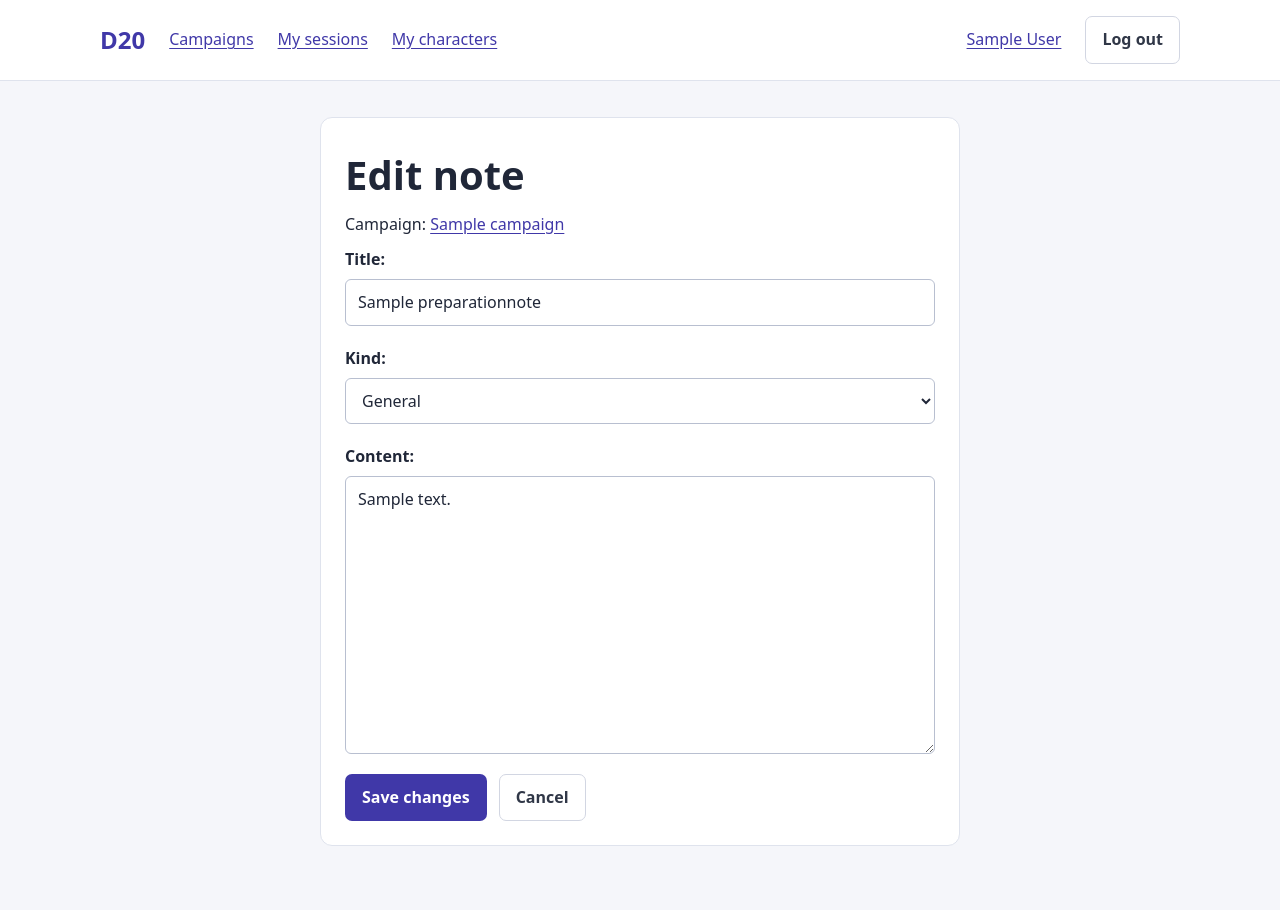
After one commit to kateryna-che/d20, a Django app: page /notes/1/update/ in a window 1280 px wide. The commit adds this page. Run offline with Django 5.2, Linux system fonts and the light colour scheme; a user stored in the database is signed in; tables that the repository leaves empty hold one stand-in row (values such as "Sample post").

Commit message:
feat: add preparation notes and preserve form return URLs

```diff
--- a/d20/forms.py
+++ b/d20/forms.py
@@ -1,7 +1,7 @@
 from django import forms
 from django.contrib.auth import get_user_model
 
-from d20.models import Campaign, GameSession, Character, CampaignMembership
+from d20.models import Campaign, GameSession, Character, CampaignMembership, PreparationNote
 
 
 class ProfileForm(forms.ModelForm):
@@ -80,3 +80,9 @@ class GameSessionForm(forms.ModelForm):
             "agenda": forms.Textarea(attrs={"rows": 6}),
             "summary": forms.Textarea(attrs={"rows": 6}),
         }
+
+
+class PreparationNoteForm(forms.ModelForm):
+    class Meta:
+        model = PreparationNote
+        fields = ("title", "kind", "content")
--- a/d20/urls.py
+++ b/d20/urls.py
@@ -17,6 +17,10 @@ from d20.views import (
     GameSessionDetailView,
     GameSessionListView,
     GameSessionUpdateView,
+    PreparationNoteCreateView,
+    PreparationNoteDeleteView,
+    PreparationNoteDetailView,
+    PreparationNoteUpdateView,
     ProfileUpdateView,
     UserDetailView,
 )
@@ -96,4 +100,24 @@ urlpatterns = [
         GameSessionDeleteView.as_view(),
         name="session-delete",
     ),
+    path(
+        "campaigns/<int:pk>/notes/create/",
+        PreparationNoteCreateView.as_view(),
+        name="note-create",
+    ),
+    path(
+        "notes/<int:pk>/",
+        PreparationNoteDetailView.as_view(),
+        name="note-detail",
+    ),
+    path(
+        "notes/<int:pk>/update/",
+        PreparationNoteUpdateView.as_view(),
+        name="note-update",
+    ),
+    path(
+        "notes/<int:pk>/delete/",
+        PreparationNoteDeleteView.as_view(),
+        name="note-delete",
+    ),
 ]
--- a/d20/views.py
+++ b/d20/views.py
@@ -9,8 +9,8 @@ from django.urls import reverse, reverse_lazy
 from django.utils.http import url_has_allowed_host_and_scheme
 from django.views import generic
 
-from d20.forms import CampaignForm, GameSessionForm, CharacterForm, ProfileForm, MembershipForm
-from d20.models import Campaign, GameSession, Character, CampaignMembership
+from d20.forms import CampaignForm, GameSessionForm, CharacterForm, ProfileForm, MembershipForm, PreparationNoteForm
+from d20.models import Campaign, GameSession, Character, CampaignMembership, PreparationNote
 
 
 class OwnerRequiredMixin(LoginRequiredMixin):
@@ -170,10 +170,11 @@ class CharacterDetailView(LoginRequiredMixin, generic.DetailView):
 
 
 class CharacterCreateView(
-    LoginRequiredMixin, SuccessMessageMixin, generic.CreateView
+    LoginRequiredMixin, ReturnUrlMixin, SuccessMessageMixin, generic.CreateView
 ):
     model = Character
     form_class = CharacterForm
+    success_url = reverse_lazy("d20:character-list")
     success_message = "The character was created."
 
     def form_valid(self, form):
@@ -182,12 +183,15 @@ class CharacterCreateView(
 
 
 class CharacterUpdateView(
-    OwnerRequiredMixin, SuccessMessageMixin, generic.UpdateView
+    OwnerRequiredMixin, ReturnUrlMixin, SuccessMessageMixin, generic.UpdateView
 ):
     model = Character
     form_class = CharacterForm
     owner_field = "owner"
     success_message = "The character sheet was saved."
+
+    def get_default_return_url(self):
+        return reverse("d20:character-detail", kwargs={"pk": self.object.pk})
 
 
 class CharacterDeleteView(
@@ -282,3 +286,57 @@ class GameSessionDeleteView(
     owner_field = "campaign__game_master"
     success_url = reverse_lazy("d20:session-list")
     success_message = "The session was deleted."
+
+
+
+class PreparationNoteDetailView(LoginRequiredMixin, generic.DetailView):
+    queryset = PreparationNote.objects.select_related("campaign", "author")
+
+
+class PreparationNoteCreateView(
+    LoginRequiredMixin, ReturnUrlMixin, SuccessMessageMixin, generic.CreateView
+):
+    """Any user adds a note to the campaign from the URL."""
+
+    model = PreparationNote
+    form_class = PreparationNoteForm
+    success_message = "The note was added."
+
+    def get_campaign(self):
+        return get_object_or_404(Campaign, pk=self.kwargs["pk"])
+
+    def get_context_data(self, **kwargs):
+        context = super().get_context_data(**kwargs)
+        context["campaign"] = self.get_campaign()
+        return context
+
+    def form_valid(self, form):
+        form.instance.campaign = self.get_campaign()
+        form.instance.author = self.request.user
+        return super().form_valid(form)
+
+    def get_default_return_url(self):
+        return reverse("d20:campaign-detail", kwargs={"pk": self.kwargs["pk"]})
+
+
+class PreparationNoteUpdateView(
+    OwnerRequiredMixin, ReturnUrlMixin, SuccessMessageMixin, generic.UpdateView
+):
+    model = PreparationNote
+    form_class = PreparationNoteForm
+    owner_field = "author"
+    success_message = "The note was saved."
+
+    def get_default_return_url(self):
+        return reverse("d20:note-detail", kwargs={"pk": self.object.pk})
+
+
+class PreparationNoteDeleteView(
+    OwnerRequiredMixin, SuccessMessageMixin, generic.DeleteView
+):
+    model = PreparationNote
+    owner_field = "author"
+    success_message = "The note was deleted."
+
+    def get_success_url(self):
+        return self.object.campaign.get_absolute_url()
--- a/templates/d20/campaignmembership_form.html
+++ b/templates/d20/campaignmembership_form.html
@@ -15,6 +15,6 @@
         <a class="button secondary" href="{% url 'd20:campaign-detail' object.campaign_id %}">Cancel</a>
       </div>
     </form>
-    <p><a href="{% url 'd20:character-create' %}">Create a new character</a></p>
+    <p><a href="{% url 'd20:character-create' %}?next={{ request.get_full_path|urlencode }}">Create a new character</a></p>
   </section>
 {% endblock %}
--- a/templates/d20/character_detail.html
+++ b/templates/d20/character_detail.html
@@ -14,7 +14,7 @@
     </div>
     {% if character.owner_id == user.pk %}
       <div class="actions">
-        <a class="button" href="{% url 'd20:character-update' character.pk %}">Edit character</a>
+        <a class="button" href="{% url 'd20:character-update' character.pk %}?next={{ request.get_full_path|urlencode }}">Edit character</a>
         <a class="button danger" href="{% url 'd20:character-delete' character.pk %}">Delete character</a>
       </div>
     {% endif %}
--- a/templates/d20/character_form.html
+++ b/templates/d20/character_form.html
@@ -8,10 +8,11 @@
     <p class="muted">{% if object %}Update your character sheet.{% else %}Create a hero for your next adventure.{% endif %}</p>
     <form method="post">
       {% csrf_token %}
+      <input type="hidden" name="next" value="{{ next }}">
       {{ form.as_p }}
       <div class="actions">
         <button class="button" type="submit">{% if object %}Save changes{% else %}Create character{% endif %}</button>
-        <a class="button secondary" href="{% if object %}{% url 'd20:character-detail' object.pk %}{% else %}{% url 'd20:character-list' %}{% endif %}">Cancel</a>
+        <a class="button secondary" href="{{ next }}">Cancel</a>
       </div>
     </form>
   </section>
--- a/templates/d20/character_list.html
+++ b/templates/d20/character_list.html
@@ -8,7 +8,7 @@
       <h1>My characters</h1>
       <p class="muted">Your heroes and their character sheets.</p>
     </div>
-    <a class="button" href="{% url 'd20:character-create' %}">Create character</a>
+    <a class="button" href="{% url 'd20:character-create' %}?next={{ request.get_full_path|urlencode }}">Create character</a>
   </div>
   <div class="campaign-grid">
     {% for character in character_list %}
@@ -19,7 +19,7 @@
         {% if character.concept %}<p>{{ character.concept }}</p>{% endif %}
         <p class="muted">Hit points: {{ character.hit_points }} / {{ character.max_hit_points }}</p>
         <div class="actions">
-          <a class="button secondary" href="{% url 'd20:character-update' character.pk %}">Edit character</a>
+          <a class="button secondary" href="{% url 'd20:character-update' character.pk %}?next={{ request.get_full_path|urlencode }}">Edit character</a>
           <a class="button danger" href="{% url 'd20:character-delete' character.pk %}">Delete character</a>
         </div>
       </article>
--- /dev/null
+++ b/templates/d20/preparationnote_form.html
@@ -0,0 +1,19 @@
+{% extends "base.html" %}
+
+{% block title %}{% if object %}Edit note{% else %}Add note{% endif %} | D20{% endblock %}
+
+{% block content %}
+  <section class="card form-card">
+    <h1>{% if object %}Edit note{% else %}Add note{% endif %}</h1>
+    <p>Campaign: {% if object %}<a href="{% url 'd20:campaign-detail' object.campaign_id %}">{{ object.campaign.title }}</a>{% else %}<a href="{% url 'd20:campaign-detail' campaign.pk %}">{{ campaign.title }}</a>{% endif %}</p>
+    <form method="post">
+      {% csrf_token %}
+      <input type="hidden" name="next" value="{{ next }}">
+      {{ form.as_p }}
+      <div class="actions">
+        <button class="button" type="submit">{% if object %}Save changes{% else %}Add note{% endif %}</button>
+        <a class="button secondary" href="{{ next }}">Cancel</a>
+      </div>
+    </form>
+  </section>
+{% endblock %}
--- a/templates/d20/user_detail.html
+++ b/templates/d20/user_detail.html
@@ -36,7 +36,7 @@
       {% endfor %}
     </ul>
     {% if profile.pk == user.pk %}
-      <p><a class="button secondary" href="{% url 'd20:character-create' %}">Create character</a></p>
+      <p><a class="button secondary" href="{% url 'd20:character-create' %}?next={{ request.get_full_path|urlencode }}">Create character</a></p>
     {% endif %}
   </section>
   <div class="detail-grid">
```
Also changed, not shown: templates/d20/preparationnote_confirm_delete.html (added, +17 -0 lines), templates/d20/preparationnote_detail.html (added, +24 -0 lines).
